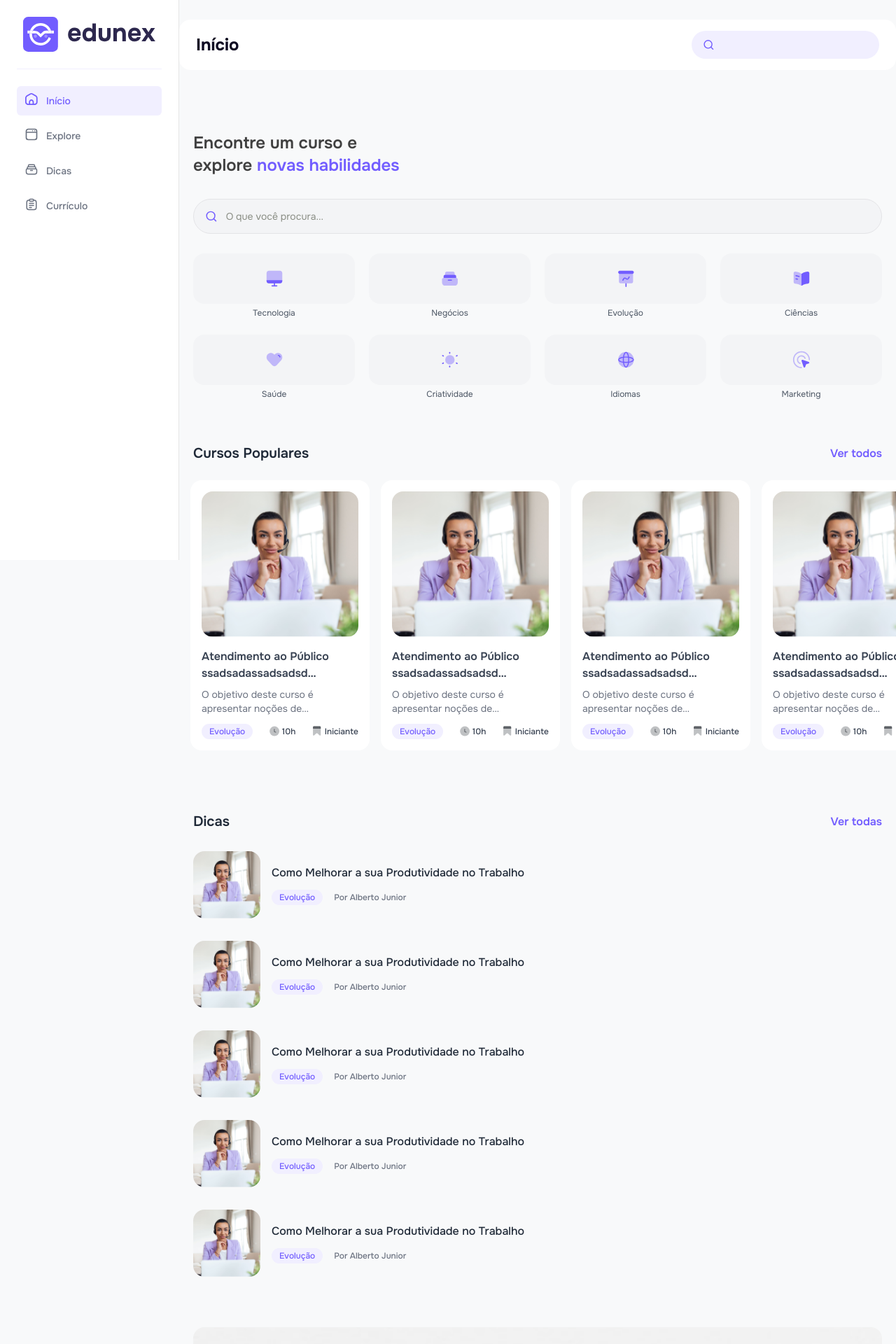
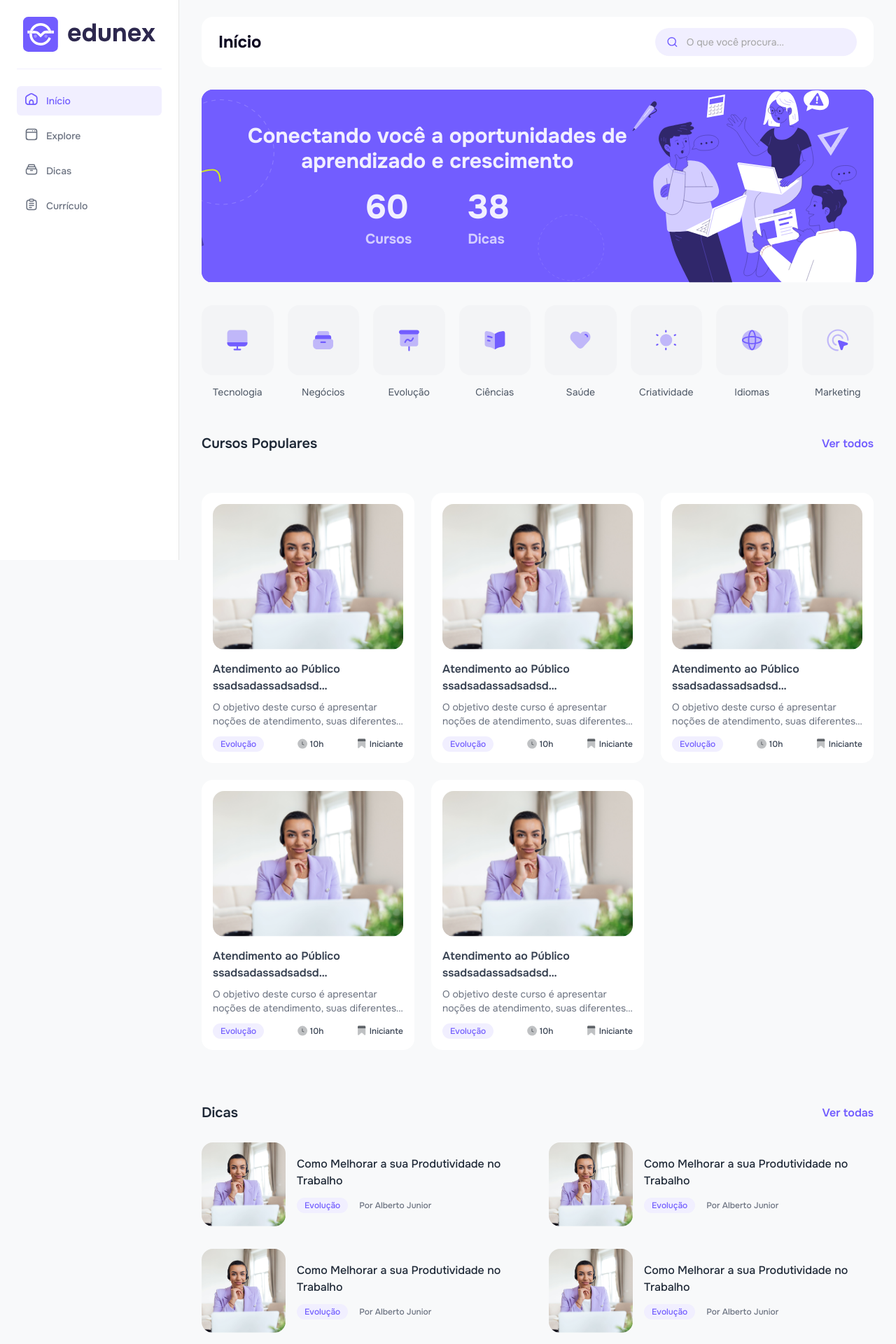
Before and after one commit to GabryelKadmo/edunex, a Next.js app: page / in a window 1280 px wide. Shown: the top 1920 px of the page at 70% size. Built offline with nearby package versions, Linux system fonts and the light colour scheme.

Commit message:
style: add layout desktop

```diff
--- a/src/app/_components/menu-mobile.tsx
+++ b/src/app/_components/menu-mobile.tsx
@@ -49,7 +49,7 @@ export const MenuMobile = () => {
 
   return (
     <div className="px-5 py-3 bg-white w-full">
-      <ul className="flex justify-between items-center relative">
+      <ul className="flex items-center justify-between">
         {navItems.map((item, index) => {
           const isActive = pathname === item.href;
           return (
@@ -63,7 +63,7 @@ export const MenuMobile = () => {
               )}
               <Link
                 href={item.href}
-                className={`flex items-center gap-3 px-6 py-4 relative z-10 ${isActive ? " text-primary" : "text-neutral-600"} `}
+                className={`flex items-center gap-3 py-4 relative z-10 ${isActive ? " text-primary px-5 sm:px-8" : "px-1 text-neutral-600"} `}
               >
                 {isActive && (
                   <item.icon
--- a/src/app/layout.tsx
+++ b/src/app/layout.tsx
@@ -31,14 +31,14 @@ export default function RootLayout({
           <Sidebar />
         </aside>
 
-        <main className="flex-1 h-full py-[30px] md:py-7 md:mt-0 md:ml-[256px]">
-          <section className="w-full flex flex-col gap-4 md:gap-7 h-full mx-auto max-w-7xl">
-            <div className="hidden md:block">
+        <main className="flex-1 h-full py-[30px] md:py-0 md:mt-0 md:ml-[256px] lg:py-0 lg:pt-6">
+          <section className="w-full flex flex-col gap-4 md:gap-7 lg:gap-4 h-full mx-auto max-w-7xl">
+            <div className="hidden lg:block px-8">
              <TopBar/>
             </div>
             {children}
           </section>
-          <footer className="mt-16">
+          <footer className="my-16 md:my-0 md:mt-10">
           <Footer />
         </footer>
         </main>
--- a/src/app/page.tsx
+++ b/src/app/page.tsx
@@ -13,7 +13,7 @@ export default function Home() {
   return (
     <>
       <header className="">
-        <div className="md:hidden px-5 flex justify-between items-center">
+        <div className="md:hidden px-5 md:px-8 flex justify-between items-center">
           <Image
             alt="Logo Edunex"
             src={"/logoicon.svg"}
@@ -24,20 +24,43 @@ export default function Home() {
           <MenuIcon />
         </div>
       </header>
-      <section className="px-5 py-8">
-        <div className="flex flex-col gap-8 text-neutral-700 font-semibold text-2xl">
+      <section className="px-8 hidden lg:block">
+        <div>
+          <div className="h-[276px] w-full relative overflow-hidden rounded-2xl">
+            <Image alt="bg" src={"/bg-hero.svg"} fill objectFit="cover" />
+            <div className="absolute left-[66px] top-[48px] flex flex-col items-center justify-center">
+              <h1 className="text-center font-bold text-3xl text-primary-50 ">
+                Conectando você a oportunidades de <br />
+                aprendizado e crescimento
+              </h1>
+              <div className="flex gap-20 mt-6">
+                <div className="flex flex-col gap-2">
+                  <span className="text-primary-50 font-bold text-5xl">60</span>
+                  <span className="text-xl text-primary-100 font-bold">Cursos</span>
+                </div>
+                <div className="flex flex-col gap-2">
+                  <span className="text-primary-50 font-bold text-5xl">38</span>
+                  <span className="text-xl text-primary-100 font-bold">Dicas</span>
+                </div>
+              </div>
+            </div>
+          </div>
+        </div>
+      </section>
+      <section className="px-5 md:px-8 py-8 md:py-0">
+        <div className="flex flex-col gap-8 text-neutral-700 font-semibold text-2xl lg:hidden">
           <h1>
-            Encontre um curso e <br /> explore{" "}
+            Encontre um curso e <br /> explore
             <span className="text-primary">novas habilidades</span>
           </h1>
           <SearchInput />
         </div>
-        <div className="mt-7">
+        <div className="mt-7 lg:mt-4">
           <ListAreas />
         </div>
       </section>
       <section>
-        <div className="px-5 flex items-center justify-between mb-2">
+        <div className="px-5 md:px-8 flex items-center justify-between mb-2 lg:py-8">
           <h2 className="font-semibold text-xl text-gray-800">
             Cursos Populares
           </h2>
@@ -45,9 +68,9 @@ export default function Home() {
             Ver todos
           </Link>
         </div>
-        <div>
+        <div className="pl-5 md:px-8">
           <ScrollArea className="w-full whitespace-nowrap">
-            <div className="flex w-full space-x-4 p-4">
+            <div className="flex md:grid md:grid-cols-2 w-full gap-6 py-4 lg:grid-cols-3">
               {courses.map((course) => (
                 <CardCourse key={course.id} />
               ))}
@@ -56,7 +79,7 @@ export default function Home() {
           </ScrollArea>
         </div>
       </section>
-      <section className="mt-11 px-5 ">
+      <section className="mt-11 px-5 md:px-8 ">
         <div className="flex items-center justify-between mb-7">
           <h2 className="font-semibold text-xl text-gray-800">Dicas</h2>
           <Link className="font-semibold text-primary" href={"/dicas"}>
@@ -64,7 +87,7 @@ export default function Home() {
           </Link>
         </div>
         <div>
-          <div className="flex flex-col w-full gap-8">
+          <div className="w-full grid grid-cols-1 gap-8 lg:grid-cols-2">
             {courses.map((course) => (
               <CardHorizontal key={course.id} />
             ))}
@@ -72,12 +95,12 @@ export default function Home() {
         </div>
       </section>
 
-      <section className="px-5 py-11">
+      <section className="px-5 md:px-8 py-11 lg:py-4">
         <div
-          className="relative h-[580px] bg-cover bg-center rounded-2xl"
+          className="relative h-[580px] sm:h-[380px] bg-cover bg-center rounded-2xl"
           style={{ backgroundImage: "url('/bg-about.png')" }}
         >
-          <div className="absolute inset-0 flex flex-col items-center text-white text-center px-4 py-16">
+          <div className="absolute inset-0 flex flex-col items-center text-white text-center px-4 py-16 sm:py-6 md:py-10">
             <div className="mt-1">
               <Image
                 alt="Polegar"
@@ -89,7 +112,7 @@ export default function Home() {
             <h2 className="text-2xl font-semibold text-neutral-700">
               Sobre nós
             </h2>
-            <p className="mt-12 text-center text-neutral-500">
+            <p className="leading-7 mt-12 sm:mt-3 text-center text-neutral-500 sm:p-8 md:p-4 lg:px-28">
               Somos um grupo de alunos da Faculdade Unex, unidos pelos cursos de
               Administração e Sistemas de Informação, com o objetivo de criar
               uma solução que impactasse positivamente a vida das pessoas.
@@ -101,16 +124,16 @@ export default function Home() {
         </div>
       </section>
 
-      <section className="px-5">
+      <section className="px-5 md:px-8">
         <div
-          className="relative h-[150px] bg-cover bg-center rounded-2xl flex items-center justify-center"
+          className="relative h-[150px] sm:h-[200px] lg:h-[230px] bg-cover bg-center rounded-2xl flex items-center justify-center"
           style={{ backgroundImage: "url('/bg-our-team.png')" }}
         >
           <div className="absolute inset-0 flex gap-2 items-center justify-center text-white text-center">
-            <h2 className="text-2xl font-semibold text-primary-200">
+            <h2 className="text-2xl font-semibold text-primary-200 lg:text-3xl">
               Nossa Equipe
             </h2>
-            <Image alt="Polegar" src={"/coracao.png"} width={30} height={30} />
+            <Image alt="Polegar" src={"/coracao.png"} width={30} height={30} className="w-10 h-10"/>
           </div>
         </div>
         <div className="mt-12">
--- a/src/components/card-course.tsx
+++ b/src/components/card-course.tsx
@@ -6,8 +6,8 @@ import FlagIcon from "./icons/flag-icon";
 
 export const CardCourse = () => {
   return (
-    <div className="w-64 p-4 bg-white rounded-2xl text-gray-700 whitespace-normal">
-      <div className="w-56 h-52 overflow-hidden relative rounded-2xl">
+    <div className="w-[260px] md:w-full p-4 bg-white rounded-2xl text-gray-700 whitespace-normal">
+      <div className=" w-full h-52 overflow-hidden relative rounded-2xl">
         <Image alt="sa" src={"/image-teste.png"} fill objectFit="cover"/>
       </div>
       <h3 className="font-semibold text-base mt-4 w-full line-clamp-2 overflow-hidden text-ellipsis">
@@ -15,7 +15,7 @@ export const CardCourse = () => {
       </h3>
       <p className="text-sm mt-2 w-full line-clamp-2 overflow-hidden text-ellipsis text-gray-500">O objetivo deste curso é apresentar noções de atendimento, suas diferentes formas e técnicas</p>
       <div className="mt-3 w-full flex items-center justify-between">
-        <Badge className="bg-primary-50 text-primary font-medium">Evolução</Badge>
+        <Badge className="bg-primary-50 text-primary font-medium hover:bg-primary-50 hover:text-primary">Evolução</Badge>
         <div className="flex items-center gap-0.5">
           <ClockIcon width={18} height={18}/>
           <span className="text-xs font-medium">10h</span>
--- a/src/components/card-horizontal.tsx
+++ b/src/components/card-horizontal.tsx
@@ -4,13 +4,13 @@ import { Badge } from "./ui/badge";
 export const CardHorizontal = () => {
   return (
     <div className="w-full flex gap-4 items-center">
-      <div className=" w-full max-w-[96px] h-[96px] overflow-hidden relative rounded-2xl">
+      <div className=" w-full max-w-[120px] h-[120px] sm:max-w-[160px] sm:h-[160px] lg:max-w-[120px] lg:h-[120px] overflow-hidden relative rounded-2xl">
         <Image alt="sa" src={"/image-teste.png"} fill objectFit="cover"/>
       </div>
       <div>
-        <p className="text-base font-medium text-gray-800">Como Melhorar a sua Produtividade no Trabalho</p>
+        <p className="text-base font-medium text-gray-800 sm:text-xl lg:text-base">Como Melhorar a sua Produtividade no Trabalho</p>
         <div className="mt-3 flex gap-4 items-center">
-        <Badge className="bg-primary-50 text-primary font-medium">Evolução</Badge>
+        <Badge className="bg-primary-50 text-primary font-medium hover:bg-primary-50 hover:text-primary">Evolução</Badge>
         <span className="text-xs text-gray-500 font-medium">Por Alberto Junior</span>
         </div>
       </div>
--- a/src/components/list-areas.tsx
+++ b/src/components/list-areas.tsx
@@ -2,17 +2,26 @@ import { areas } from "@/data/areas";
 import Image from "next/image";
 
 export const ListAreas = () => {
-
   return (
-    <div className="grid grid-cols-4 gap-5 ">
-      {areas.filter(area => area.id !== 9).map((area) => (
-      <div key={area.id} className="text-center">
-        <div className="bg-gray-100 rounded-2xl h-[72px] flex justify-center items-center">
-        <Image src={area.icon} alt={area.name} width={28} height={28} />
-        </div>
-        <span className="text-xs text-gray-600 leading-none">{area.name}</span>
-      </div>
-      ))}
+    <div className="grid grid-cols-4 gap-5 lg:grid-cols-4 xl:grid-cols-8">
+      {areas
+        .filter((area) => area.id !== 9)
+        .map((area) => (
+          <div key={area.id} className="text-center">
+            <div className="bg-gray-100 rounded-2xl h-[72px] sm:h-[120px] lg:h-[100px] flex justify-center items-center lg:mb-3">
+              <Image
+                src={area.icon}
+                alt={area.name}
+                width={28}
+                height={28}
+                className="w-7 h-7 sm:w-9 sm:h-9"
+              />
+            </div>
+            <span className="text-xs text-gray-600 leading-none lg:text-sm">
+              {area.name}
+            </span>
+          </div>
+        ))}
     </div>
-   );
-}
+  );
+};
--- a/src/components/members.tsx
+++ b/src/components/members.tsx
@@ -3,10 +3,10 @@ import Image from "next/image";
 
 const Members = () => {
   return (
-    <div className="grid grid-cols-3 gap-5">
+    <div className="grid grid-cols-3 gap-5 md:grid-cols-4 lg:grid-cols-5">
       {members.map((member) => (
         <div key={member.id} className="flex flex-col items-center">
-          <div className="w-full h-[108px] gap-5 overflow-hidden relative rounded-2xl mb-2">
+          <div className="w-full h-[108px] sm:h-[130px] gap-5 overflow-hidden relative rounded-2xl mb-2">
           <Image alt="sa" src={"/image-perfil.jpg"} fill objectFit="cover"/>
           </div>
 
--- a/src/components/topbar.tsx
+++ b/src/components/topbar.tsx
@@ -24,10 +24,10 @@ export const TopBar = () => {
       <h1 className="text-2xl font-bold text-primary-950">{title}</h1>
       <div
         tabIndex={0}
-        className="bg-primary-50 rounded-full flex items-center justify-between px-4 ring-2 ring-transparent focus-within:ring-2 focus-within:ring-primary transition-all duration-300"
+        className="bg-primary-50 w-72 rounded-full flex items-center justify-between px-4 ring-2 ring-transparent focus-within:ring-2 focus-within:ring-primary transition-all duration-300"
       >
         <SearchIcon size={18} className="text-primary" />
-        <Input className="text-zinc-600 bg-transparent border-none ring-0 ring-transparent ring-offset-transparent focus-visible:ring-transparent" />
+        <Input placeholder="O que você procura..." className="placeholder:text-neutral-400 text-zinc-600 bg-transparent border-none ring-0 ring-transparent ring-offset-transparent focus-visible:ring-transparent" />
       </div>
     </div>
   );
```
Also changed, not shown: public/bg-hero.jpg (added), public/bg-hero.svg (added).
